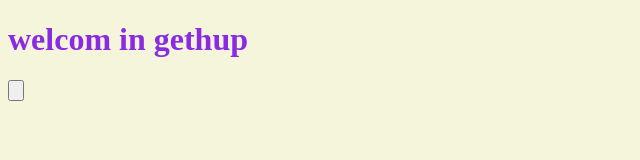
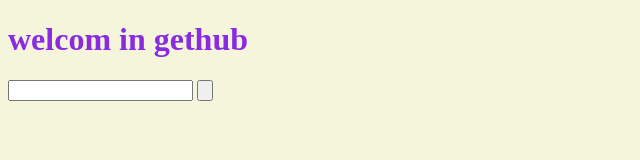
Before and after one commit to weamibrahim/OSGithub, a plain HTML site: page index.html in a window 1280 px wide. Shown: the whole page, without its empty margins (0-640 px from the left). Drawn offline with Linux system fonts and the light colour scheme; files that its build step writes are made by us from their sources.

Commit message:
add input in form

```diff
--- a/index.html
+++ b/index.html
@@ -5,8 +5,10 @@
 
 </head>
 <body>
-<h1>welcom in gethup</h1>
-<form><input type="button"></form>
+<h1>welcom in gethub</h1>
+<form>
+  <input type="number">
+  <input type="button"></form>
 
 
 </body>
```
